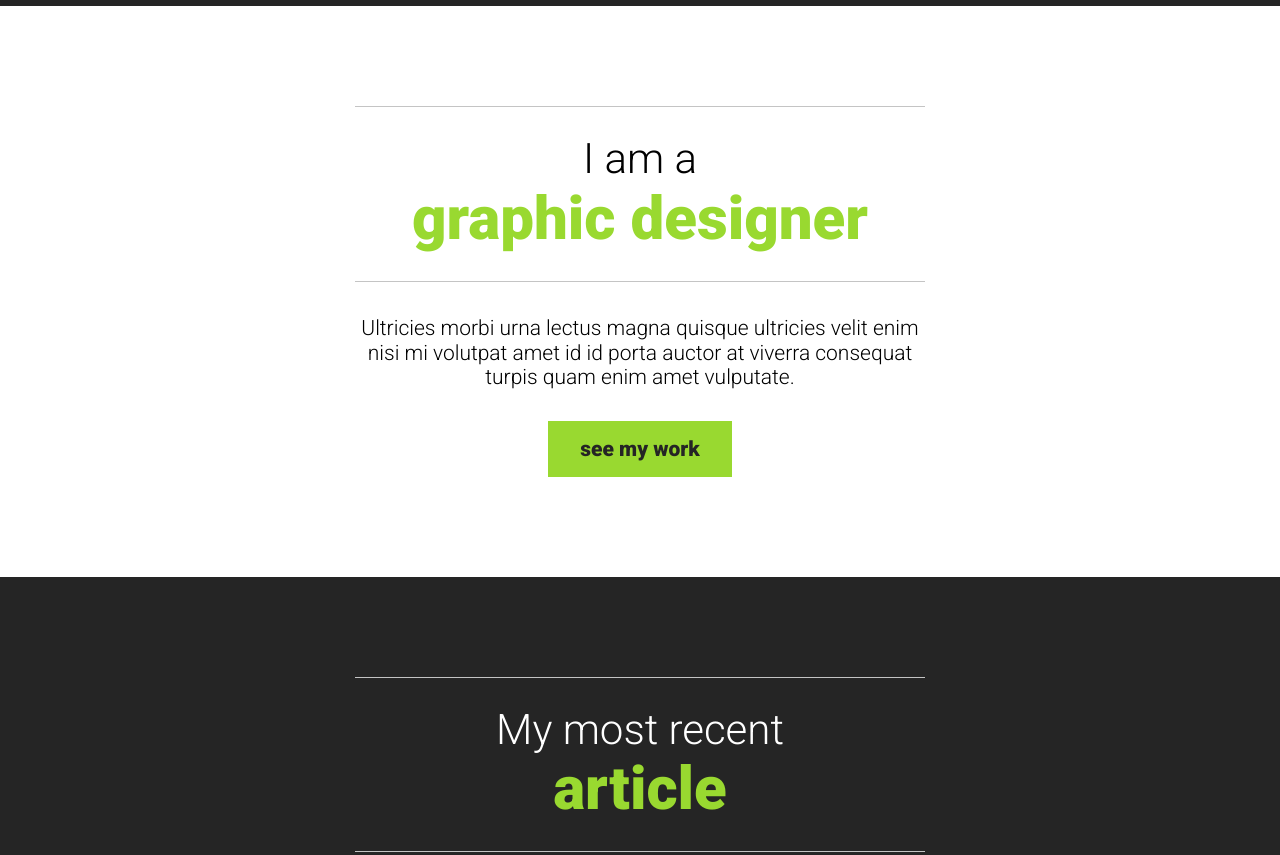
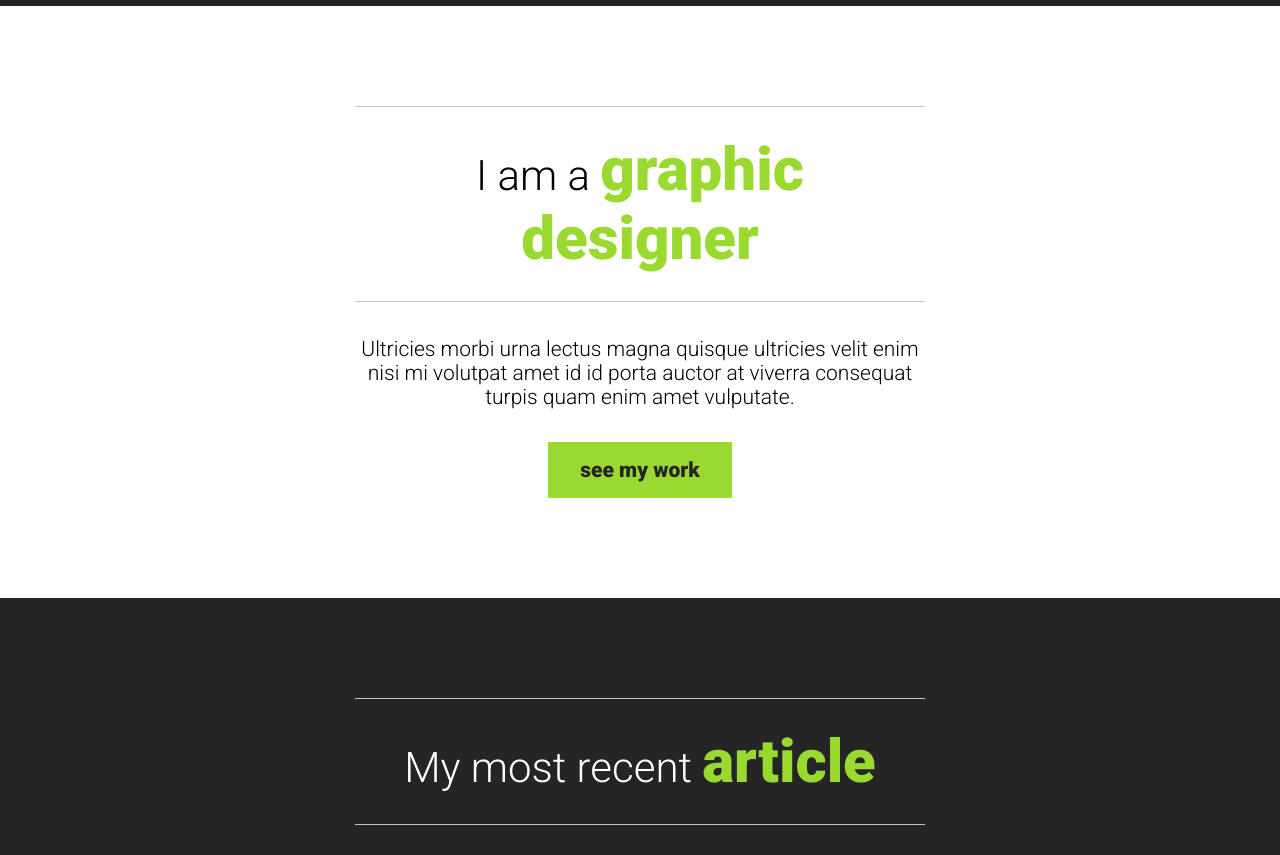
Before and after one commit to PetrValenta92/sophie-s-page, a website built with Vite: page index.html in a window 1280 px wide. Shown: the part 700-1555 px from the top of the page. Built offline with nearby package versions, Linux system fonts and the light colour scheme.

Commit message:
Br elements removed

```diff
--- a/index.html
+++ b/index.html
@@ -19,7 +19,7 @@
 
         <section>
             <div class="container">
-                <h2>I am a <br><span class="accent-text">graphic designer</span></h2>
+                <h2>I am a <span class="accent-text">graphic designer</span></h2>
                 <p>Ultricies morbi urna lectus magna quisque ultricies velit enim nisi mi volutpat amet id id porta auctor at viverra consequat turpis quam enim amet vulputate.</p>
                 <a href="#" class="btn">see my work</a>
             </div>
@@ -27,7 +27,7 @@
 
         <section class="section-dark">
             <div class="container">
-                <h2>My most recent <br><span class="accent-text">article</span></h2>
+                <h2>My most recent <span class="accent-text">article</span></h2>
                 <article>
                     <h3>Design systems that scale</h3>
                     <p class="signature">Writen by <span class="name">Sophie</span> on <time datetime="2020-06-19">June 19, 2020</time> </p>
```
